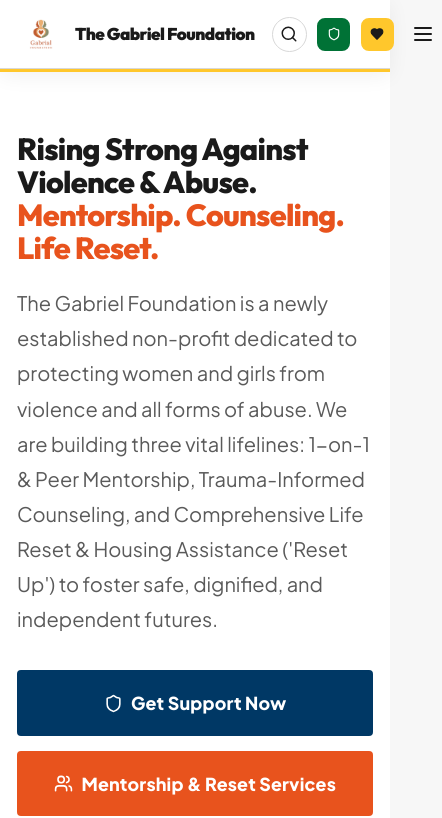
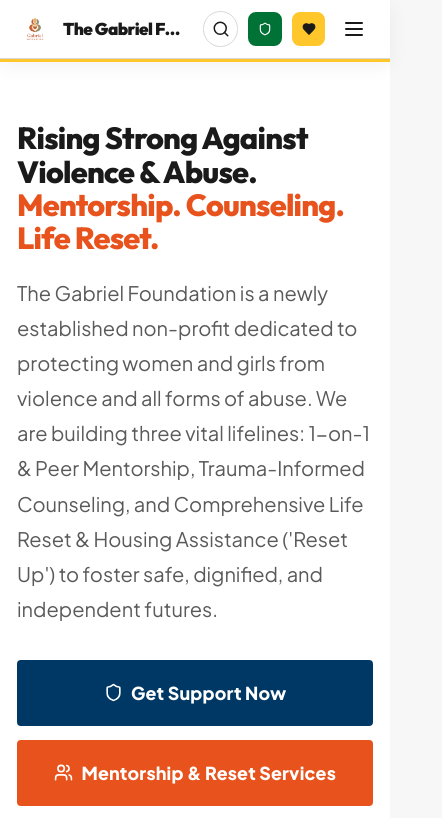
Before and after one commit to Jameskinyanjui-coder/The-Gabriel-Foundation, a Next.js app: page / in a window 390 px wide. Shown: the top 818 px of the page, 442 px wide, since content can reach past the window. Built offline with nearby package versions, Linux system fonts and the light colour scheme.

Commit message:
fix: navbar overflows on mobile — brand now shrinks, actions stay compact, drawer contained

```diff
--- a/src/app/globals.css
+++ b/src/app/globals.css
@@ -162,7 +162,9 @@
   align-items: center;
   gap: 0.85rem;
   text-decoration: none;
-  flex-shrink: 0;
+  flex-shrink: 1;
+  min-width: 0;
+  overflow: hidden;
 }
 .nav-logo-icon {
   width: 46px;
@@ -175,7 +177,7 @@
   justify-content: center;
   flex-shrink: 0;
 }
-.nav-brand-text { display: flex; flex-direction: column; }
+.nav-brand-text { display: flex; flex-direction: column; min-width: 0; }
 .nav-brand-title {
   font-family: var(--font-heading);
   font-size: 1.2rem;
@@ -184,6 +186,8 @@
   color: var(--irc-dark);
   white-space: nowrap;
   letter-spacing: -0.03em;
+  overflow: hidden;
+  text-overflow: ellipsis;
 }
 .nav-brand-subtitle {
   font-size: 0.68rem;
@@ -193,6 +197,8 @@
   font-weight: 700;
   white-space: nowrap;
   margin-top: 1px;
+  overflow: hidden;
+  text-overflow: ellipsis;
 }
 
 /* Track Switcher — FA style two-button group */
@@ -677,9 +683,11 @@
 @media (max-width: 768px) {
   .nav-tier-bottom { display: none !important; }
   .nav-search-trigger-mobile { display: inline-flex; }
-  .nav-tier-container { gap: 0.5rem; }
-  .nav-brand-title { font-size: 1.15rem !important; }
-  .nav-tier-actions { gap: 0.35rem; }
+  .nav-tier-container { gap: 0.5rem; max-width: 100%; overflow: hidden; }
+  .nav-brand { gap: 0.5rem; flex-shrink: 1; min-width: 0; }
+  .nav-brand img { height: 36px !important; }
+  .nav-brand-title { font-size: 1.05rem !important; }
+  .nav-tier-actions { gap: 0.35rem; flex-shrink: 0; }
   .nav-tier-actions .btn { padding: 0.4rem 0.65rem !important; font-size: 0.8rem !important; }
   .container { padding-left: 1rem; padding-right: 1rem; }
   h1 { font-size: clamp(1.8rem, 6.5vw, 2.8rem) !important; }
@@ -787,6 +795,7 @@
   background: #FFFFFF;
   border-bottom: 1px solid var(--color-border);
   padding: 0.6rem 0;
+  overflow: hidden;
 }
 
 .nav-tier-bottom {
@@ -800,6 +809,8 @@
   align-items: center;
   justify-content: space-between;
   gap: 1rem;
+  max-width: 100%;
+  overflow: hidden;
 }
 
 .nav-tier-actions {
@@ -869,6 +880,9 @@
   border-top: 3px solid var(--hrc-yellow);
   padding: 1.5rem;
   box-shadow: var(--shadow-lg);
+  max-width: 100%;
+  overflow-x: hidden;
+  box-sizing: border-box;
 }
 
 .mobile-nav-list {
--- a/src/components/Navbar.tsx
+++ b/src/components/Navbar.tsx
@@ -25,14 +25,14 @@
           <div className="container nav-tier-container">
 
             {/* Official Brand Logo */}
-            <Link href="/" className="nav-brand" aria-label="The Gabriel Foundation Home" style={{ display: 'flex', alignItems: 'center', gap: '10px', textDecoration: 'none' }}>
+            <Link href="/" className="nav-brand" aria-label="The Gabriel Foundation Home" style={{ display: 'flex', alignItems: 'center', gap: '10px', textDecoration: 'none', minWidth: 0, flexShrink: 1, overflow: 'hidden' }}>
               <img
                 src="/images/logo.png"
                 alt="Gabriel Foundation Logo"
-                style={{ height: '48px', width: 'auto', objectFit: 'contain' }}
+                style={{ height: '48px', width: 'auto', objectFit: 'contain', flexShrink: 0 }}
               />
-              <div className="nav-brand-text">
-                <span className="nav-brand-title">{FOUNDATION_META.name}</span>
+              <div className="nav-brand-text" style={{ minWidth: 0, overflow: 'hidden' }}>
+                <span className="nav-brand-title" style={{ overflow: 'hidden', textOverflow: 'ellipsis' }}>{FOUNDATION_META.name}</span>
               </div>
             </Link>
 
```
